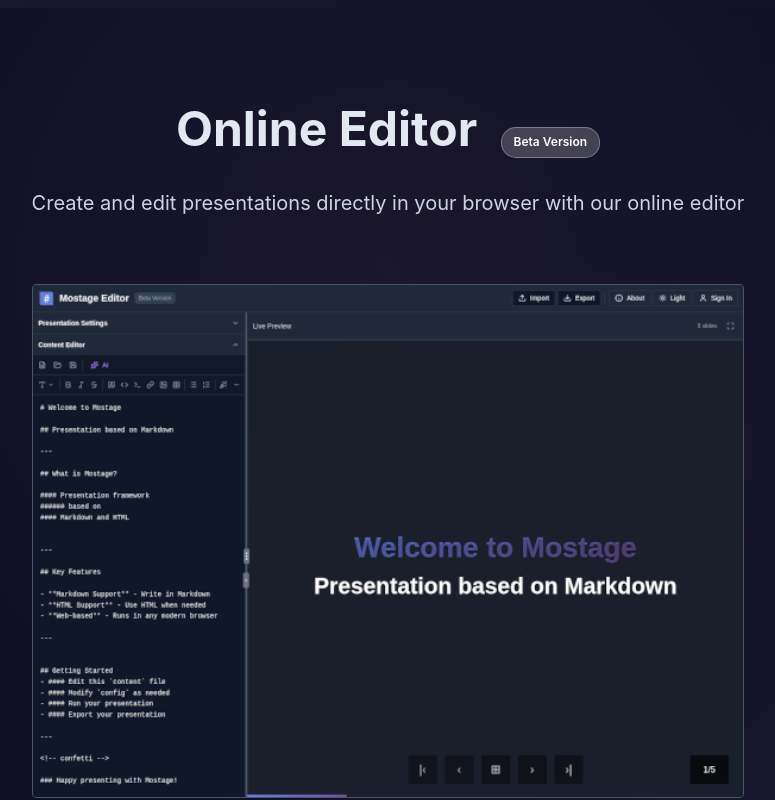
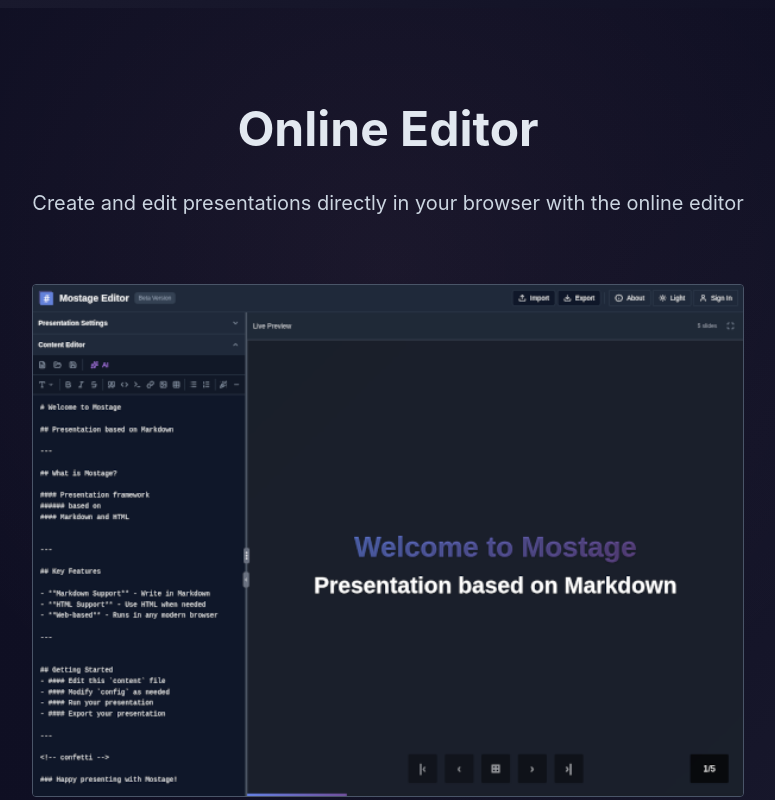
Before and after one commit to mirmousaviii/mostage-website, a plain HTML site: page index.html in a window 1280 px wide. Shown: the part 5220-6020 px from the top of the page, without its empty margins (252-1027 px from the left). Drawn offline with Linux system fonts and the light colour scheme.

Commit message:
chor: update editor link, remove beta badge

```diff
--- a/css/main.css
+++ b/css/main.css
@@ -2144,19 +2144,6 @@ section {
   pointer-events: none;
 }
 
-.beta-badge {
-  display: inline-block;
-  background: rgba(255, 255, 255, 0.2);
-  color: white;
-  padding: var(--space-1) var(--space-3);
-  border-radius: 15px;
-  font-size: var(--font-size-xs);
-  font-weight: 600;
-  margin-left: var(--space-3);
-  border: 1px solid rgba(255, 255, 255, 0.3);
-  backdrop-filter: blur(10px);
-}
-
 .editor-showcase {
   display: flex;
   justify-content: center;
--- a/index.html
+++ b/index.html
@@ -675,13 +675,12 @@ mo.start();
       <div class="container">
         <h2 class="section-title animate-on-scroll">
           Online Editor
-          <span class="beta-badge">Beta Version</span>
         </h2>
         <p class="section-subtitle animate-on-scroll delay-1">
-          Create and edit presentations directly in your browser with our online editor
+          Create and edit presentations directly in your browser with the online editor
         </p>
         <div class="editor-showcase animate-on-scroll delay-2">
-          <a href="https://mirmousaviii.github.io/mostage-editor/" target="_blank" class="demo-image-container">
+          <a href="https://mostage.js.org/" target="_blank" class="demo-image-container">
             <img src="images/editor.png" alt="Mostage Online Editor Screenshot" class="demo-image" />
           </a>
         </div>
@@ -712,7 +711,7 @@ mo.start();
               >NPM</a
             >
             <a
-              href="https://mirmousaviii.github.io/mostage-editor/"
+              href="https://mostage.js.org/"
               target="_blank"
               rel="noopener noreferrer"
               >Editor</a
```
